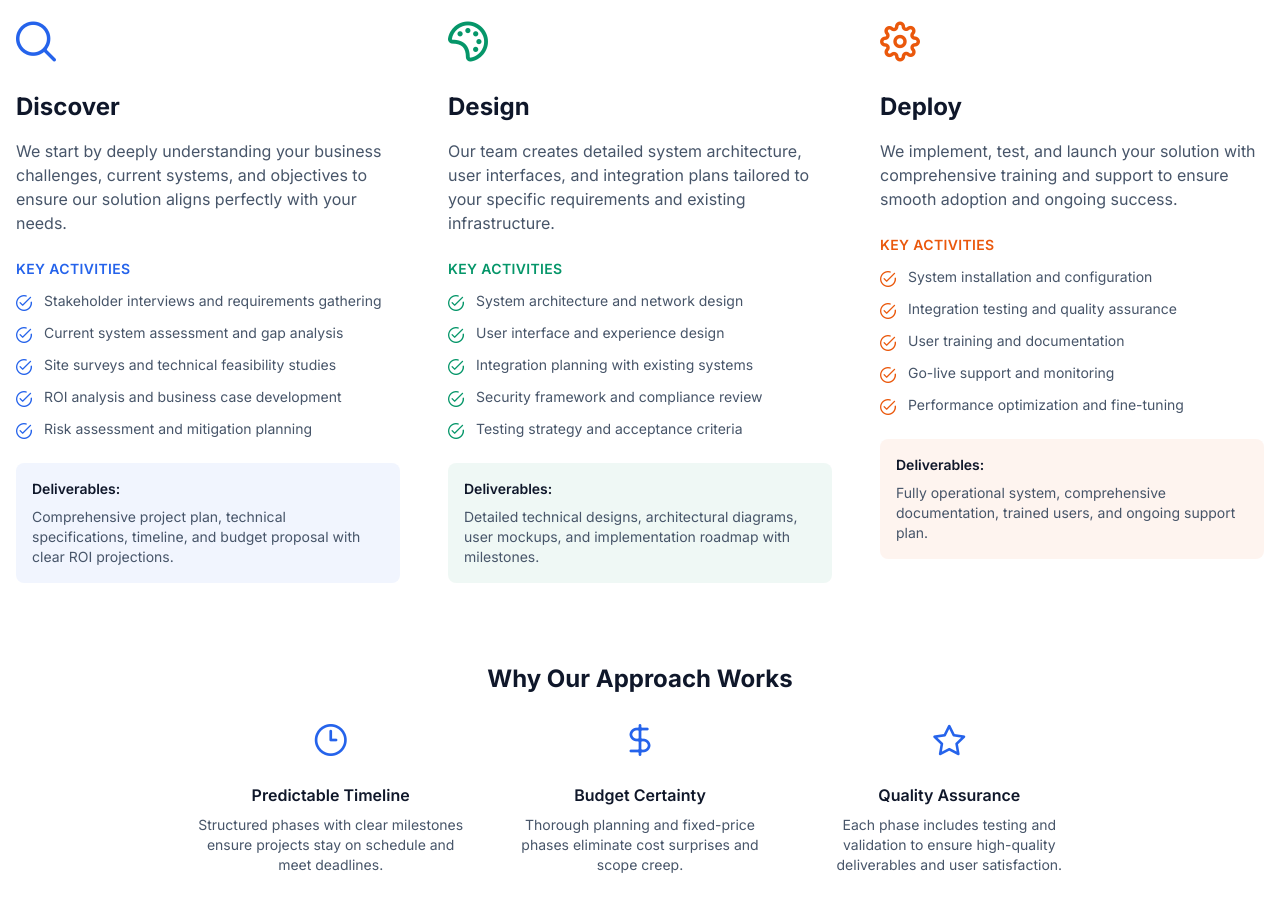
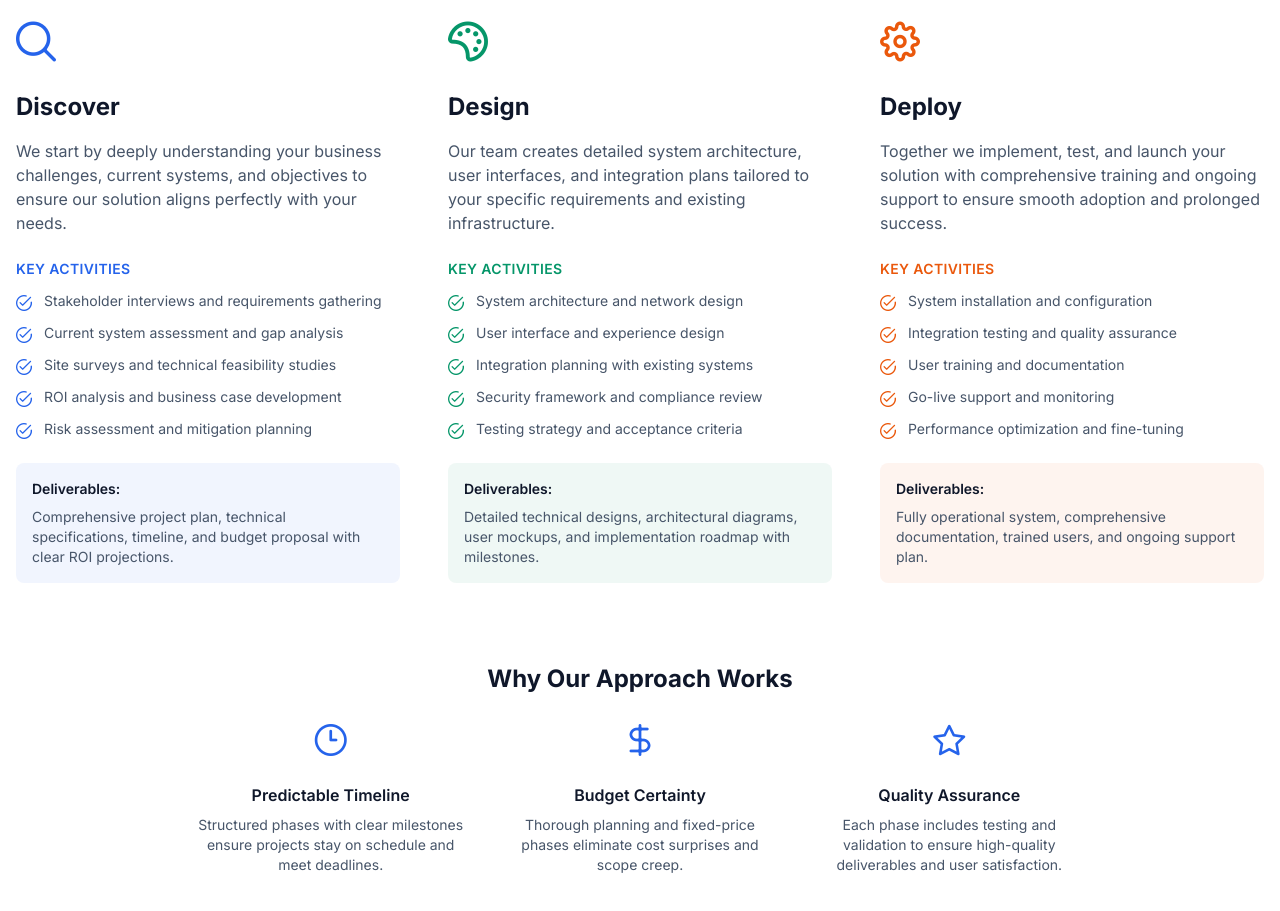
Before and after one commit to skeeeon/816tech-website, a Vue app: page / in a window 1280 px wide. Shown: the part 2460-3371 px from the top of the page. Built offline with nearby package versions, Linux system fonts and the light colour scheme.

Commit message:
verbiage on approach for consistency

```diff
--- a/src/components/home/ApproachSection.vue
+++ b/src/components/home/ApproachSection.vue
@@ -169,7 +169,7 @@ const phases = [
     title: 'Deploy',
     icon: 'pi pi-cog',
     color: '#ea580c', // Orange
-    description: 'We implement, test, and launch your solution with comprehensive training and support to ensure smooth adoption and ongoing success.',
+    description: 'Together we implement, test, and launch your solution with comprehensive training and ongoing support to ensure smooth adoption and prolonged success.',
     activities: [
       'System installation and configuration',
       'Integration testing and quality assurance',
```
